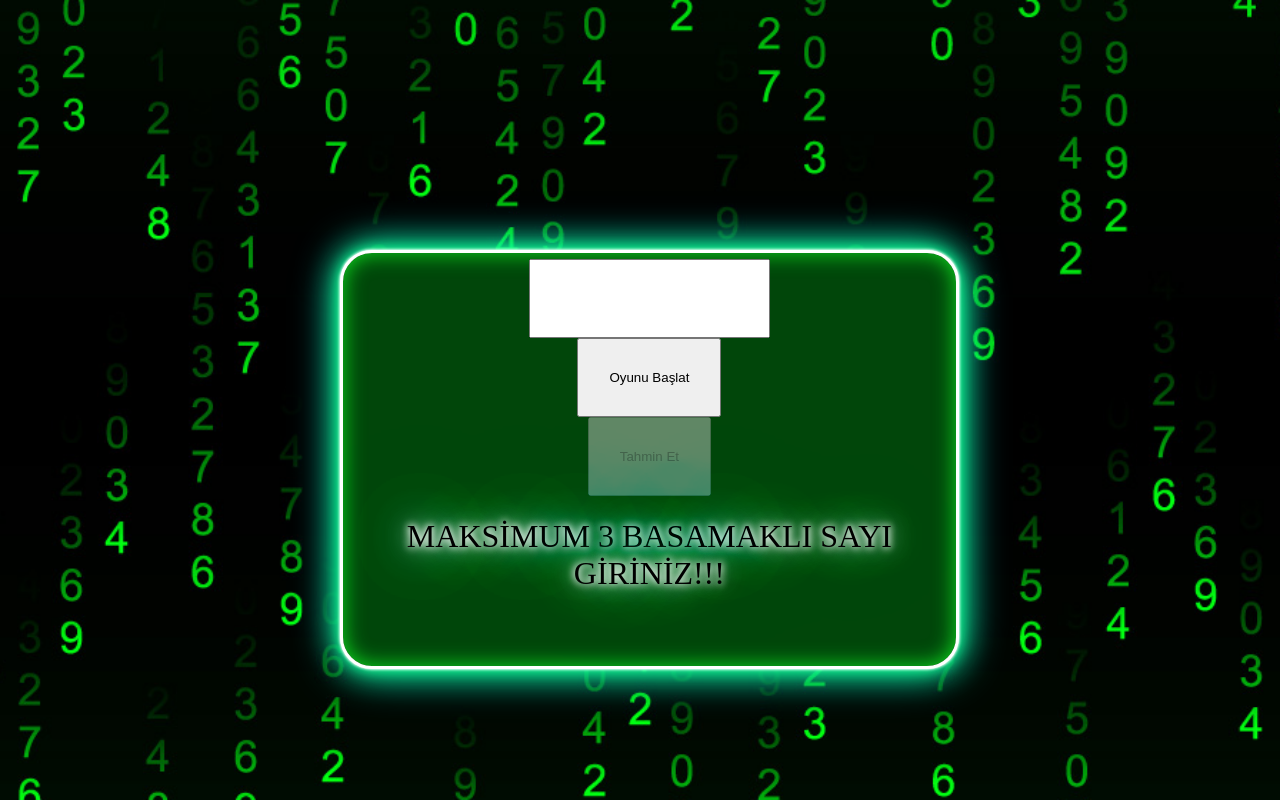
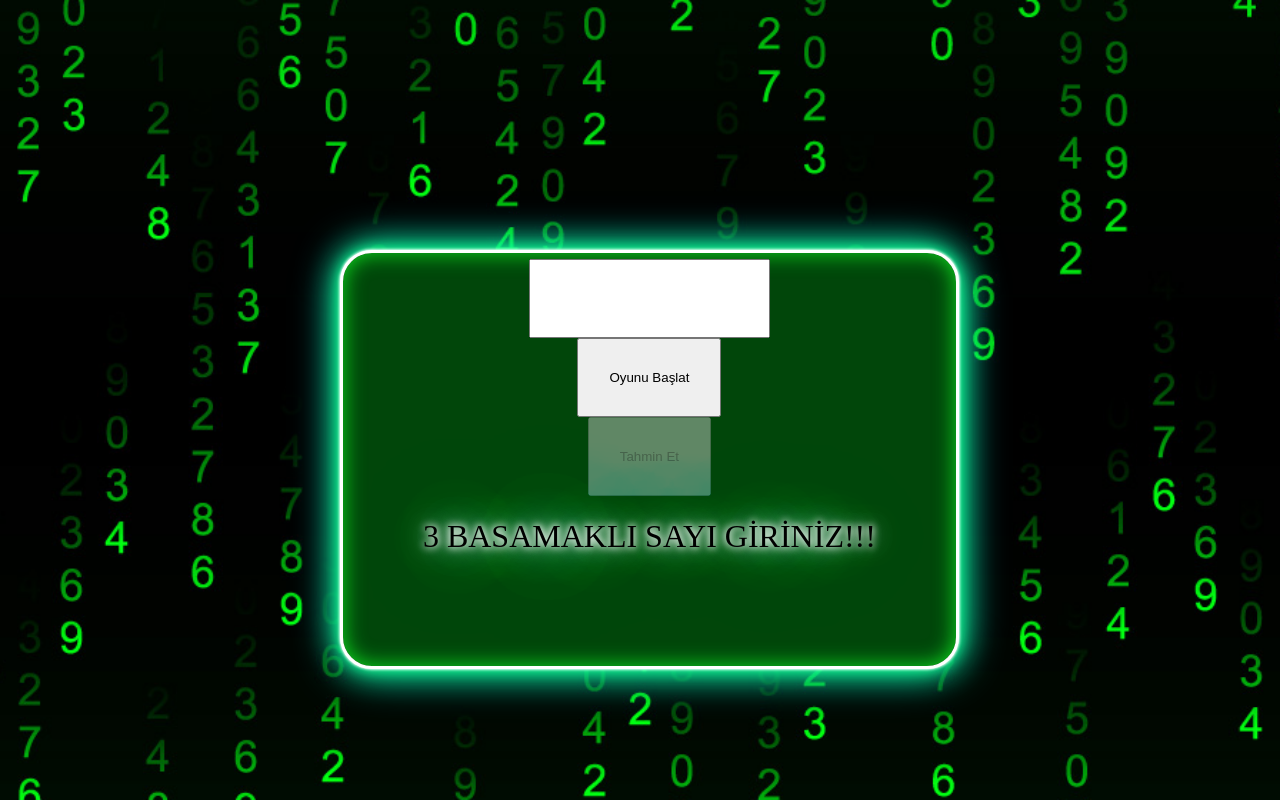
Before and after one commit to asudegrkn/Sayi-Tahmin-Oyunu, a plain HTML site: page websayi/index.html in a window 1280 px wide. Drawn offline with Linux system fonts and the light colour scheme.

Commit message:
update index.html

```diff
--- a/websayi/index.html
+++ b/websayi/index.html
@@ -78,7 +78,7 @@
     <input type="button" id="baslat" value="Oyunu Başlat" />
     <input type="button" id="tahmin" value="Tahmin Et" disabled />
 
-    <h1 class="neonText"> MAKSİMUM 3 BASAMAKLI SAYI GİRİNİZ!!!</h1>
+    <h1 class="neonText"> 3 BASAMAKLI SAYI GİRİNİZ!!!</h1>
   </div>
 
   <script src="app.js"></script>
```
